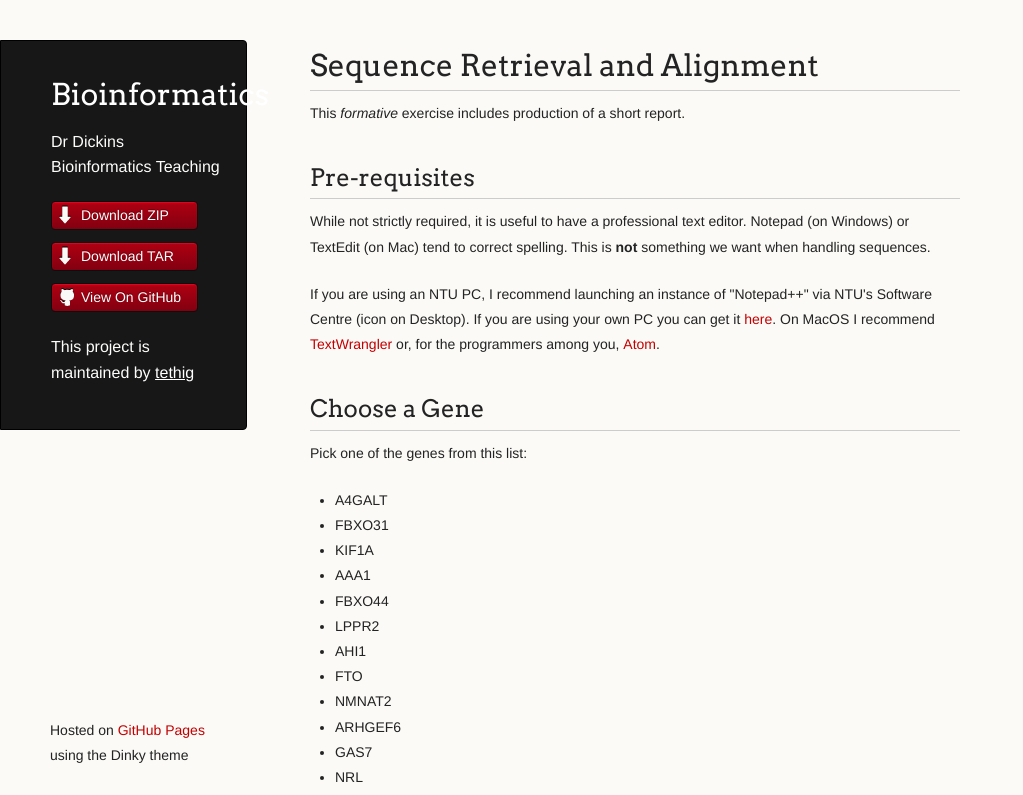
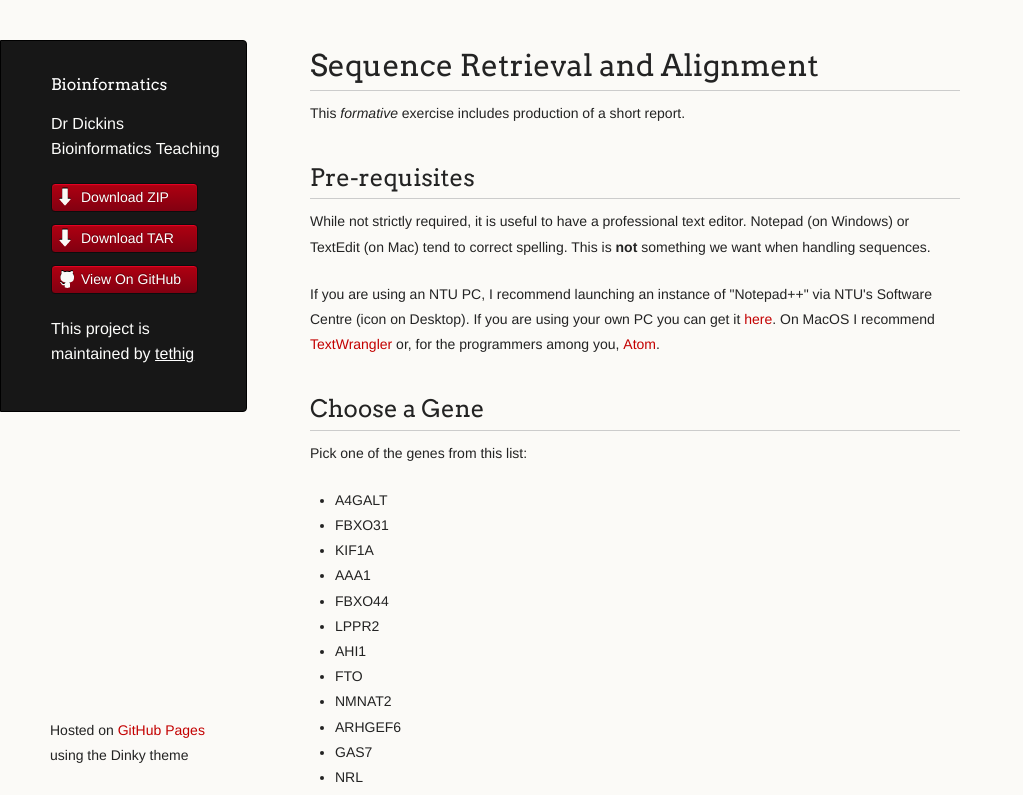
Before and after one commit to tethig/bioinformatics, a plain HTML site: page index.html in a window 1280 px wide. Shown: the top 795 px of the page, without its empty margins (0-1023 px from the left). Drawn offline with Linux system fonts and the light colour scheme.

Commit message:
Update index.html

```diff
--- a/index.html
+++ b/index.html
@@ -16,7 +16,7 @@
   <body>
     <div class="wrapper">
       <header>
-        <h1 class="header" style="fontsize:small;">Bioinformatics</h1>
+        <h1 class="header" style="font-size:medium;">Bioinformatics</h1>
         <p class="header">Dr Dickins Bioinformatics Teaching</p>
 
         <ul>
```
